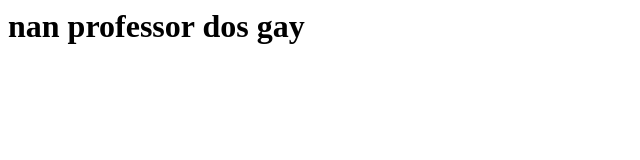
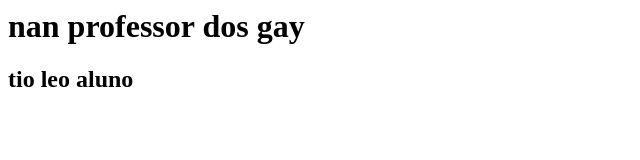
Before and after one commit to lipe1509/profcode, a plain HTML site: page index.html in a window 1280 px wide. Shown: the whole page, without its empty margins (0-640 px from the left). Drawn offline with Linux system fonts and the light colour scheme.

Commit message:
adicionar arquivo ao index.html

```diff
--- a/index.html
+++ b/index.html
@@ -7,5 +7,6 @@
 </head>
 <body>
     <h1>nan professor dos gay</h1>
+    <h2>tio leo aluno</h2>
 </body>
 </html>
```
